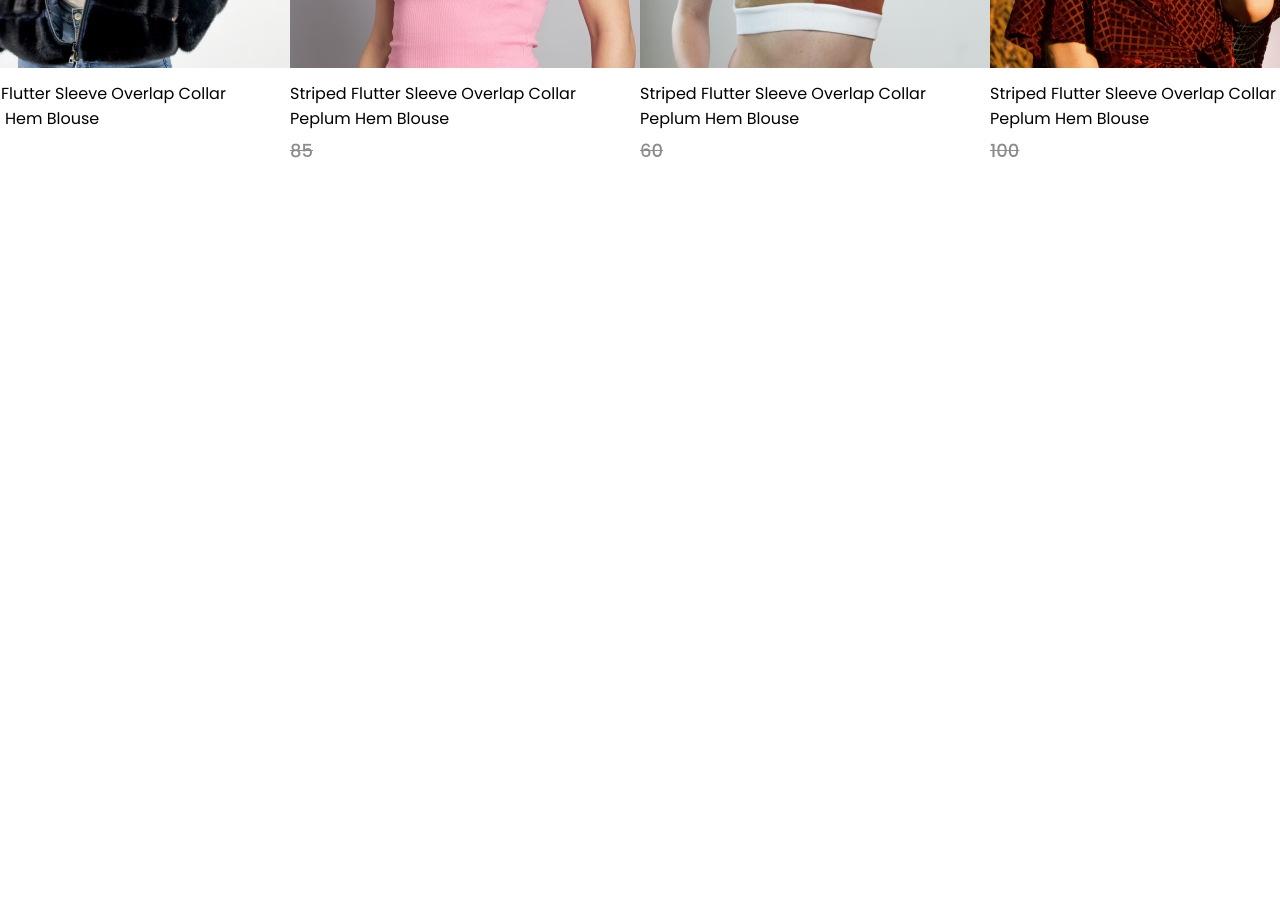
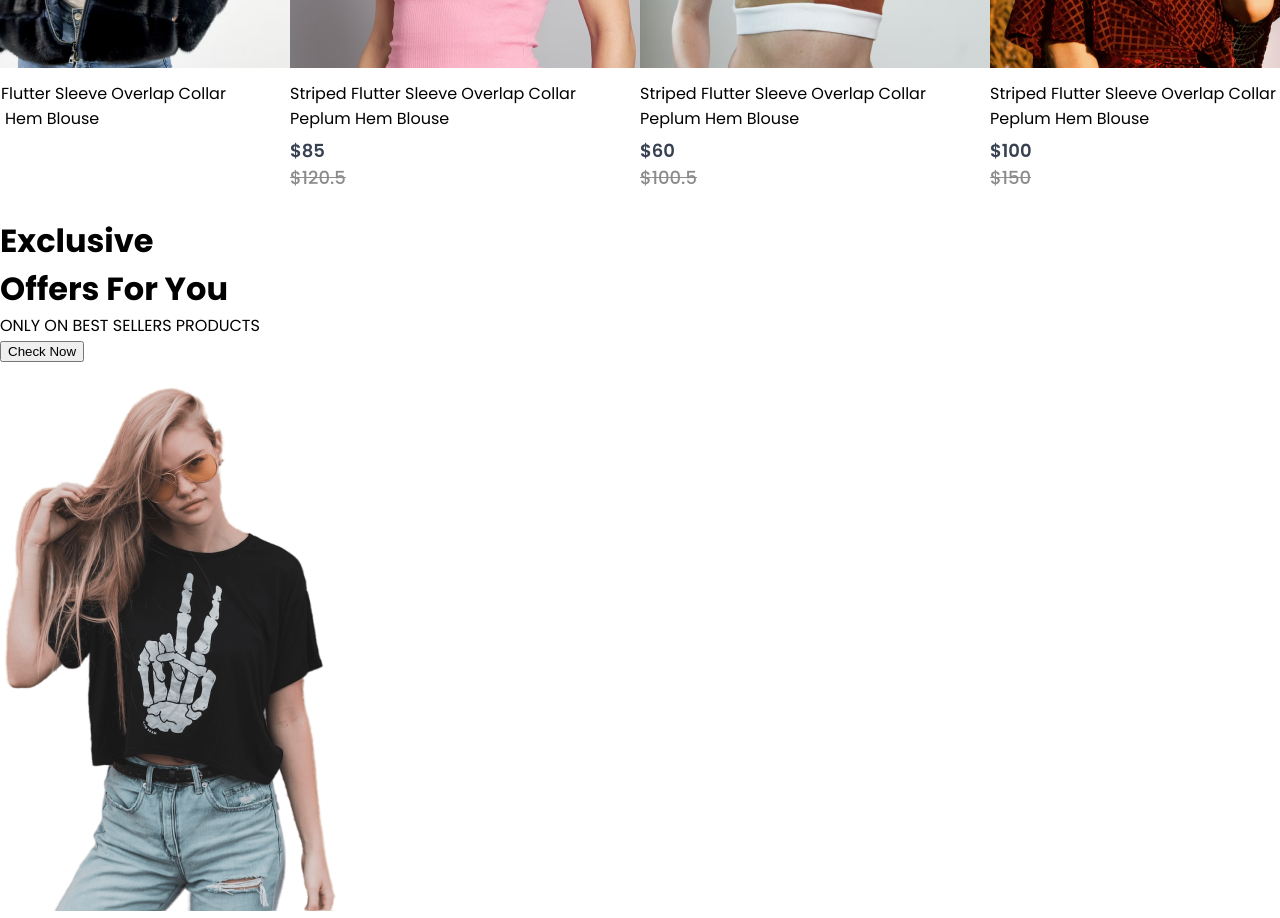
Before and after one commit to Norluciot/E-commerce, a React (Create React App) app: page / in a window 1280 px wide. Shown: the part 1400-2318 px from the top of the page. Before the commit the page ends 1617 px from the top, so only its background shows below. Built offline with nearby package versions, Linux system fonts and the light colour scheme.

Commit message:
Start Offer components

```diff
--- a/src/Components/Item/Item.jsx
+++ b/src/Components/Item/Item.jsx
@@ -8,10 +8,10 @@
       <p>{props.name}</p>
       <div className="item-prices">
         <div className="item-price-new">
-          {props.new_price}
+          ${props.new_price}
         </div>
         <div className="item-price-old">
-          {props.old_price}
+          ${props.old_price}
         </div>
       </div>
     </div>
--- /dev/null
+++ b/src/Components/Offers/Offers.jsx
@@ -0,0 +1,21 @@
+import React from 'react'
+import './Offers.css'
+import exlusive_image from '../Assets/exclusive_image.png'
+
+const Offers = () => {
+  return (
+    <div className='offers'>
+      <div className="offers-left">
+        <h1>Exclusive</h1>
+        <h1>Offers For You</h1>
+        <p>ONLY ON BEST SELLERS PRODUCTS</p>
+        <button>Check Now</button>
+      </div>
+      <div className="offers-right">
+        <img src={exlusive_image} alt="" />
+      </div>
+    </div>
+  )
+}
+
+export default Offers
--- a/src/Components/Popular/Popular.jsx
+++ b/src/Components/Popular/Popular.jsx
@@ -10,7 +10,7 @@
       <hr />
       <div className="popular-item">
         {data_product.map((item,i)=>{
-            return <Item key ={i} id={item.id} name={item.name} image={item.image} old_price={item.new_price} />
+            return <Item key ={i} id={item.id} name={item.name} image={item.image} new_price={item.new_price} old_price={item.old_price} />
         })}
       </div>
     </div>
--- a/src/Pages/Shop.jsx
+++ b/src/Pages/Shop.jsx
@@ -1,12 +1,14 @@
 import React from 'react'
 import Hero from '../Components/Hero/Hero'
 import Popular from '../Components/Popular/Popular'
+import Offers from '../Components/Offers/Offers'
 
 const Shop = () => {
   return (
     <div>
       <Hero/>
       <Popular/>
+      <Offers/>
     </div>
   )
 }
```
Also changed, not shown: src/Components/Offers/Offers.css (added).
